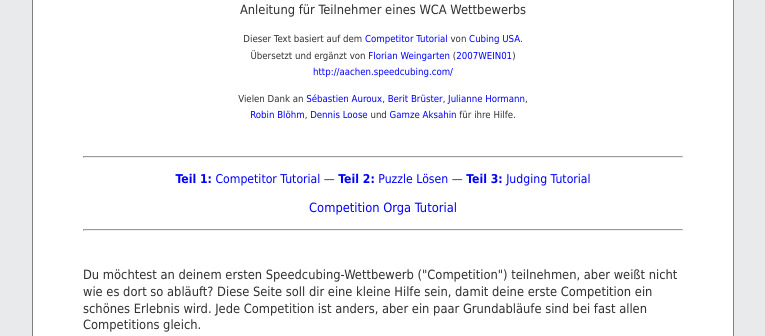
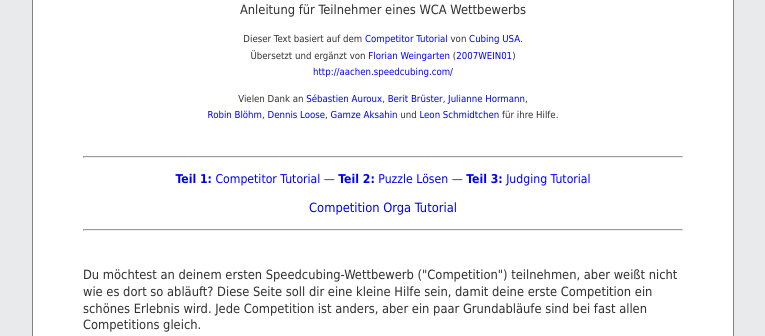
Before and after one commit to fw42/wca-tutorials-german, a PHP site: page /competitor.php in a window 1280 px wide. Shown: the part 366-702 px from the top of the page, without its empty margins (257-1022 px from the left). Run offline with PHP 8.4, Linux system fonts and the light colour scheme.

Commit message:
Bin auch am start ^^

```diff
--- a/credits.php
+++ b/credits.php
@@ -4,6 +4,7 @@ Vielen Dank an
 <a href="http://www.worldcubeassociation.org/results/p.php?i=2009BRUS01">Berit Brüster</a>,
 <a href="http://www.worldcubeassociation.org/results/p.php?i=2009HORM02">Julianne Hormann</a>,<br/>
 <a href="http://www.worldcubeassociation.org/results/p.php?i=2008BLOH02">Robin Blöhm</a>,
-<a href="http://www.worldcubeassociation.org/results/p.php?i=2009LOOS01">Dennis Loose</a> und
-<a href="http://www.worldcubeassociation.org/results/p.php?i=2010AKSA01">Gamze Aksahin</a> für ihre Hilfe.
+<a href="http://www.worldcubeassociation.org/results/p.php?i=2009LOOS01">Dennis Loose</a>,
+<a href="http://www.worldcubeassociation.org/results/p.php?i=2010AKSA01">Gamze Aksahin</a> und
+<a href="http://www.worldcubeassociation.org/results/p.php?i=2010SCHM01">Leon Schmidtchen</a> für ihre Hilfe.
 </p>
```
